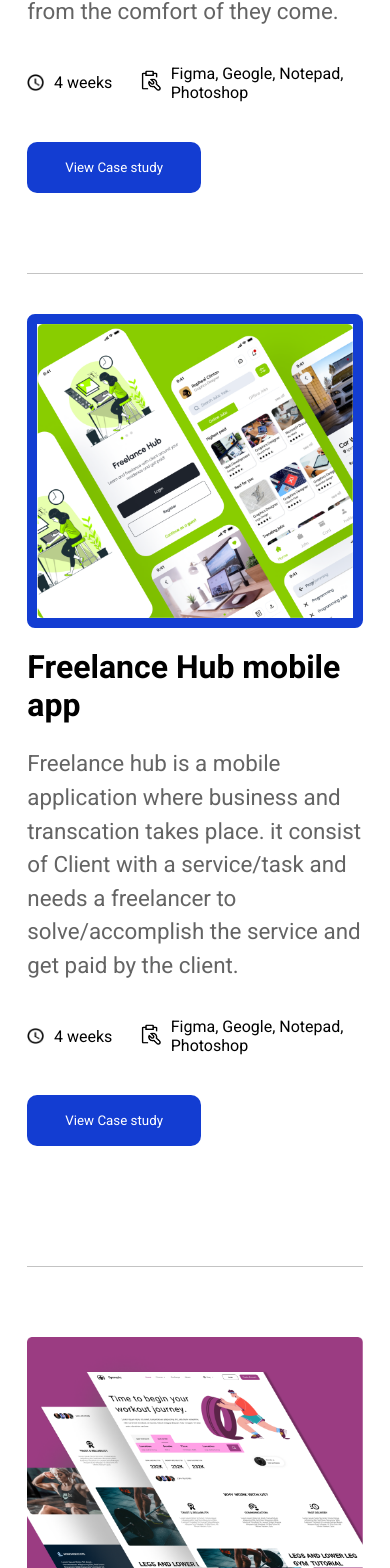
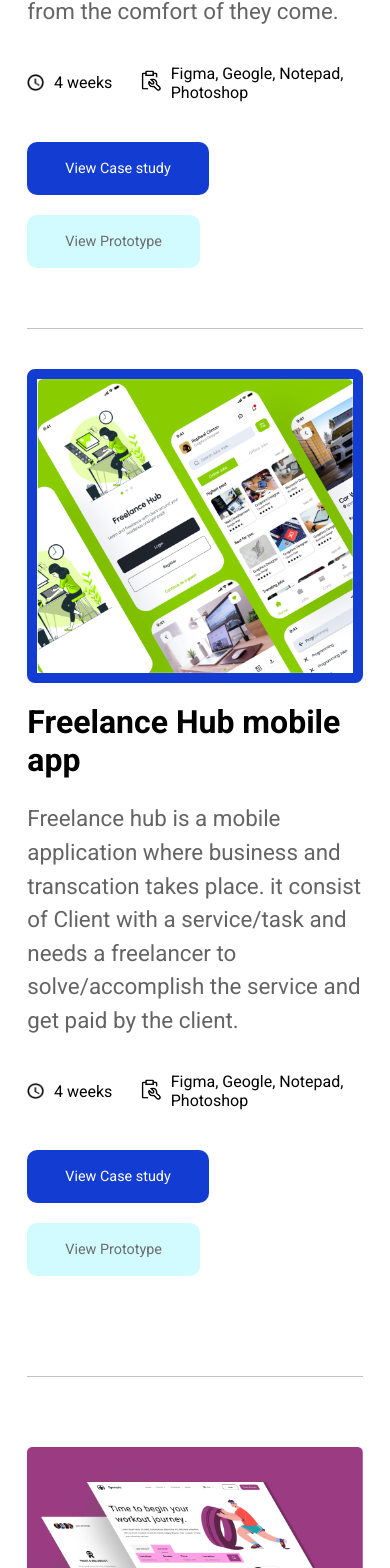
Before and after one commit to oyindamoladekeye/Clinton-s-Portfolio, a React (Vite) app: page / in a window 390 px wide. Shown: the part 2554-4122 px from the top of the page. Built offline with nearby package versions, Linux system fonts and the light colour scheme.

Commit message:
update on links

```diff
--- a/src/pages/Home.jsx
+++ b/src/pages/Home.jsx
@@ -72,7 +72,7 @@ export default function Home() {
             </div>
             <div>
                 <a href="https://raphealclinton.notion.site/Pet-Care-Mobile-App-UI-UX-9eb26b54a52b4d988876dda21dcbb717"><button className='case-study'>View Case study</button></a>
-                <button className='prototype'>View Prototype</button>
+                <a href="https://www.figma.com/proto/H8wpyv9qOWofVrmRTfp4r9/First-study-case-(Pat-care)?page-id=193%3A8998&type=design&node-id=195-9630&viewport=68%2C243%2C0.13&scaling=scale-down&starting-point-node-id=193%3A9039"><button className='prototype'>View Prototype</button></a>
             </div>
         </div>
      </div>
@@ -94,7 +94,7 @@ export default function Home() {
             </div>
             <div>
                 <a href="https://raphealclinton.notion.site/Freelance-Hub-Mobile-App-UI-UX-67fc3ae337024a30b9c1967b615ea67b"><button className='case-study'>View Case study</button></a>
-                <a href="https://www.figma.com/proto/H8wpyv9qOWofVrmRTfp4r9/First-study-case-(Pat-care)?page-id=193%3A8998&type=design&node-id=195-9630&viewport=68%2C243%2C0.13&scaling=scale-down&starting-point-node-id=193%3A9039"><button className='prototype'>View Prototype</button></a>
+                <a href="https://www.figma.com/proto/24UuUCMu3a6yKHq0PwNHFB/second-case-study?page-id=370%3A2694&type=design&node-id=370-2695&viewport=376%2C149%2C0.83&scaling=scale-down&starting-point-node-id=370%3A2695"><button className='prototype'>View Prototype</button></a>
             </div>
         </div>
      </div>
--- a/src/pages/Project.jsx
+++ b/src/pages/Project.jsx
@@ -66,7 +66,7 @@ export default function Project() {
               </div>
               <div>
                   <a href="https://raphealclinton.notion.site/Freelance-Hub-Mobile-App-UI-UX-67fc3ae337024a30b9c1967b615ea67b"><button className='case-study'>View Case study</button></a>
-                  <button className='prototype'>View Prototype</button>
+                  <a href="https://www.figma.com/proto/24UuUCMu3a6yKHq0PwNHFB/second-case-study?page-id=370%3A2694&type=design&node-id=370-2695&viewport=376%2C149%2C0.83&scaling=scale-down&starting-point-node-id=370%3A2695"><button className='prototype'>View Prototype</button></a>
               </div>
             </div>
           </div>
--- a/src/styles/home.css
+++ b/src/styles/home.css
@@ -129,6 +129,7 @@ h1.why{
     padding-block:18px;
     padding-inline: 38px;
     border-radius: 10px;
+    font-size: 0.9rem;
 }
 button:hover{
     cursor: pointer;
@@ -329,7 +330,7 @@ footer{
     .footer-icon{
         width:50%
     }
-    .prototype , .let , .got{
+     .let , .got{
         display: none;
     }
     .footer-right{
```
